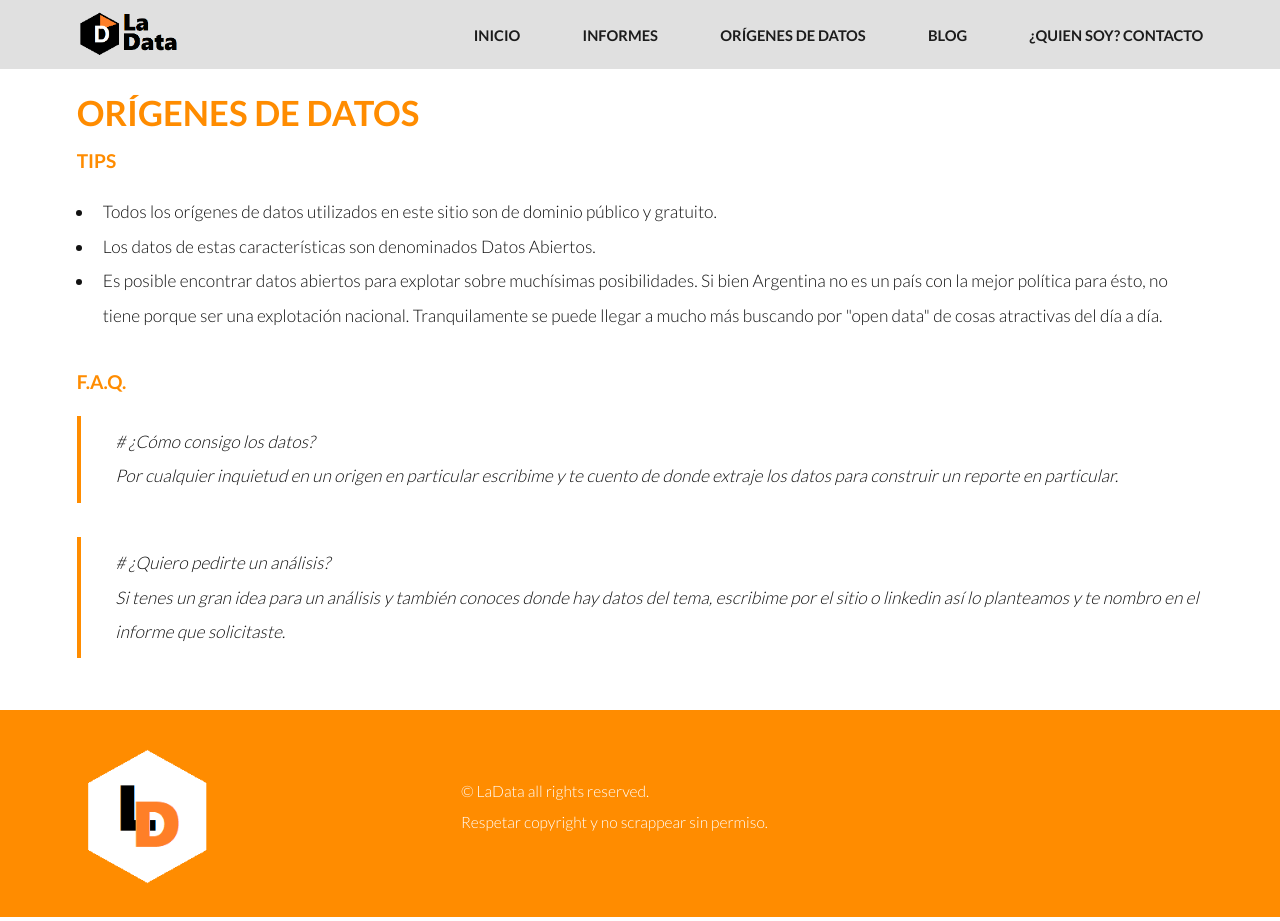
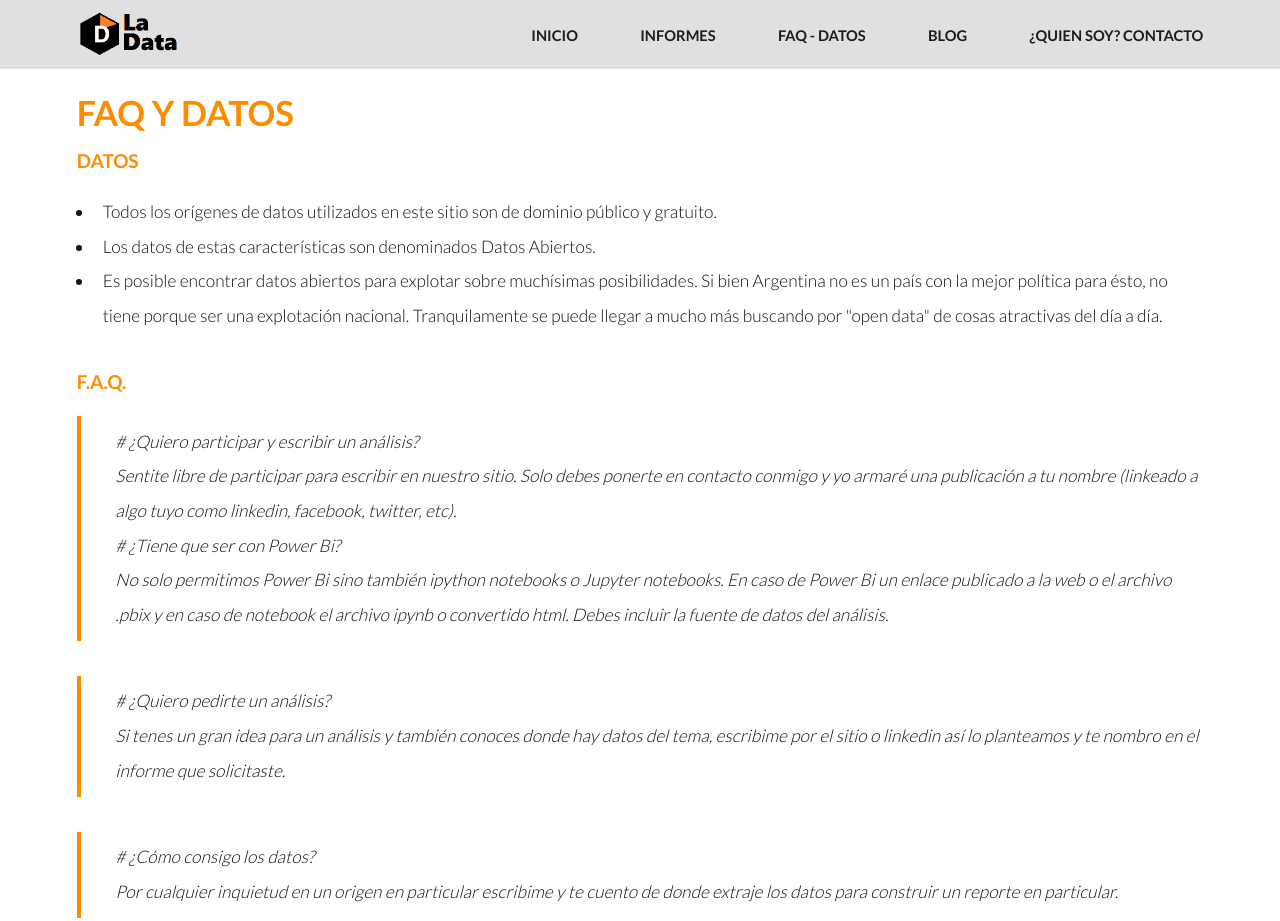
Before and after one commit to ibarrau/LaData, a plain HTML site: page origenes.html in a window 1280 px wide. Shown: the top 921 px of the page. Drawn offline with Linux system fonts and the light colour scheme.

Commit message:
Cambio apartado FAQ

```diff
--- a/origenes.html
+++ b/origenes.html
@@ -49,7 +49,7 @@
 					<nav id="nav">
 						<a href="index.html" class="face" >Inicio</a>
 						<a href="informes.html" class="face" >Informes</a>
-						<a href="origenes.html" class="face" >Orígenes de datos</a>
+						<a href="origenes.html" class="face" >FAQ - Datos</a>
 						<a href="http://blog.ladataweb.com.ar" class="face">Blog</a>
 						<a href="contacto.html" class="face" >¿Quien Soy? Contacto</a>
 					</nav>
@@ -61,23 +61,28 @@
 			<section id="main">
 				<div class="inner">
 					<header class="major special">
-						<h1>Orígenes de datos</h1>
+						<h1>FAQ y Datos</h1>
 					</header>
 
 					<!-- Text -->
 						<section>
-							<h4>Tips</h4>
+							<h4>Datos</h4>
 								<ul>
 									<li>Todos los orígenes de datos utilizados en este sitio son de dominio público y gratuito.</li>
 									<li>Los datos de estas características son denominados Datos Abiertos.</li>
 									<li>Es posible encontrar datos abiertos para explotar sobre muchísimas posibilidades. Si bien Argentina no es un país con la mejor política para ésto, no tiene porque ser una explotación nacional. Tranquilamente se puede llegar a mucho más buscando por "open data" de cosas atractivas del día a día.</li>
 								</ul>
 							<h4>F.A.Q.</h4>
-							<blockquote># ¿Cómo consigo los datos? <br/>
-										Por cualquier inquietud en un origen en particular escribime y te cuento de donde extraje los datos para construir un reporte en particular.
+							<blockquote># ¿Quiero participar y escribir un análisis? <br/>
+										Sentite libre de participar para escribir en nuestro sitio. Solo debes ponerte en contacto conmigo y yo armaré una publicación a tu nombre (linkeado a algo tuyo como linkedin, facebook, twitter, etc).<br/>
+										# ¿Tiene que ser con Power Bi? <br/>
+										No solo permitimos Power Bi sino también ipython notebooks o Jupyter notebooks. En caso de Power Bi un enlace publicado a la web o el archivo .pbix y en caso de notebook el archivo ipynb o convertido html. Debes incluir la fuente de datos del análisis.
 							</blockquote>
 							<blockquote># ¿Quiero pedirte un análisis? <br/>
 										Si tenes un gran idea para un análisis y también conoces donde hay datos del tema, escribime por el sitio o linkedin así lo planteamos y te nombro en el informe que solicitaste.
+							</blockquote>
+							<blockquote># ¿Cómo consigo los datos? <br/>
+										Por cualquier inquietud en un origen en particular escribime y te cuento de donde extraje los datos para construir un reporte en particular.
 							</blockquote>
 						</section>
 
```
Also changed, not shown: contacto.html (+2 -2 lines), index.html (+1 -1 lines), informes.html (+1 -1 lines).
